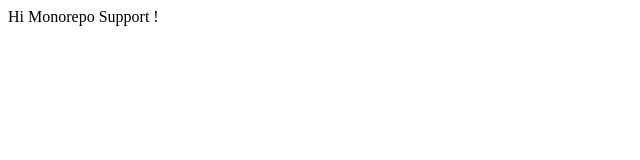
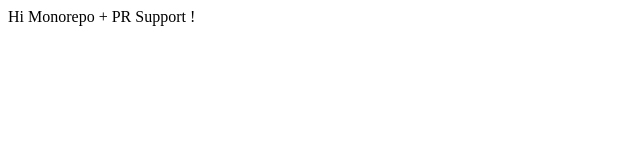
Before and after one commit to joshi4/api-rewrite, a plain HTML site: page static/index.html in a window 1280 px wide. Shown: the full height of the page, 0-640 px from the left. Drawn offline with Linux system fonts and the light colour scheme.

Commit message:
static/*:

```diff
--- a/static/index.html
+++ b/static/index.html
@@ -1,5 +1,5 @@
 <html>
   <body>
-    <div> Hi Monorepo Support !</div>
+    <div> Hi Monorepo + PR Support !</div>
   </body>
 </html>
```
